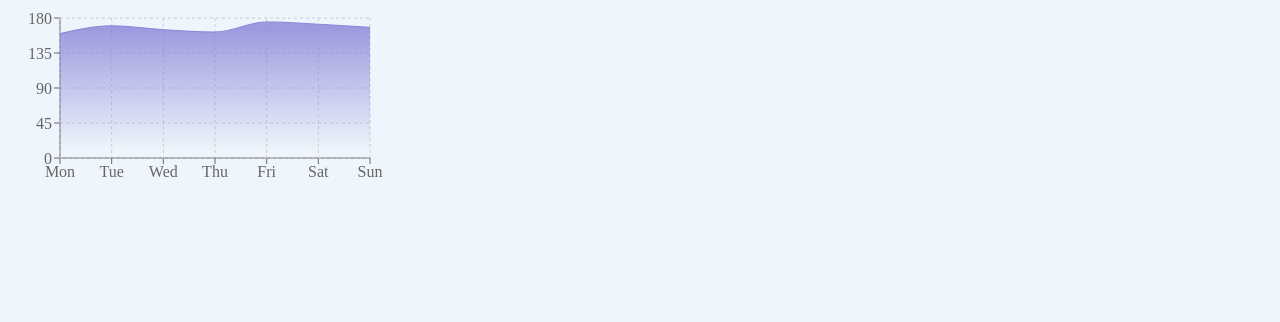
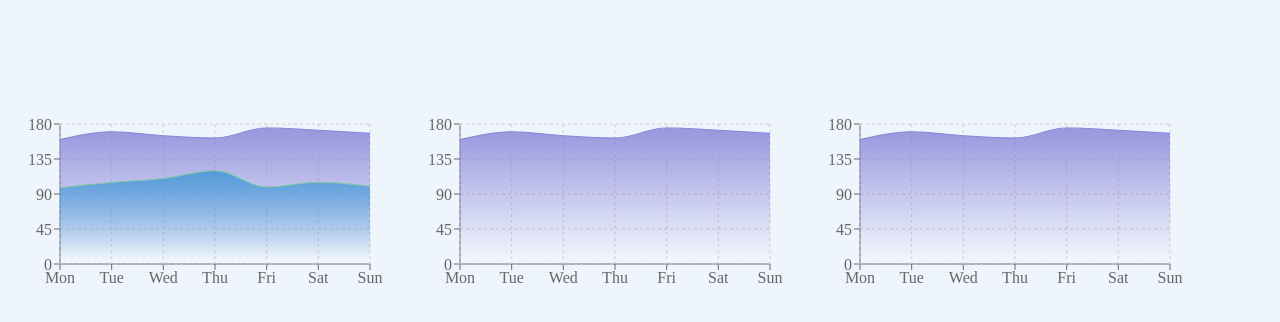
Before and after one commit to 0xajinkya/CRES_10_BITLORDS_CRESCENDO2K23_CLIENT, a Next.js app: page /sensorData in a window 1280 px wide. Shown: the top 322 px of the page. Built offline with nearby package versions, Linux system fonts and the light colour scheme.

Commit message:
made graphs

```diff
--- /dev/null
+++ b/components/Patient/Graph/Heart/index.jsx
@@ -0,0 +1,79 @@
+import React from 'react'
+import { Area, AreaChart, CartesianGrid, Tooltip, XAxis, YAxis } from 'recharts'
+import { Box } from '@mui/material';
+
+const Index = () => {
+
+    const data = [
+        {
+            "name": "Mon",
+            "sys": 160,
+            //   "dia": 98,
+            //"amt": 2400
+        },
+        {
+            "name": "Tue",
+            "sys": 170,
+            //   "dia": 105,
+            //"amt": 2210
+        },
+        {
+            "name": "Wed",
+            "sys": 165,
+            //   "dia": 110,
+            //"amt": 2290
+        },
+        {
+            "name": "Thu",
+            "sys": 162,
+            //   "dia": 120,
+            //"amt": 2000
+        },
+        {
+            "name": "Fri",
+            "sys": 175,
+            //   "dia": 99,
+            //"amt": 2181
+        },
+        {
+            "name": "Sat",
+            "sys": 172,
+            //   "dia": 105,
+            //"amt": 2500
+        },
+        {
+            "name": "Sun",
+            "sys": 168,
+            //   "dia": 100,
+            //"amt": 2100
+        }
+    ]
+
+    return (
+        <Box
+            mt={1}
+        >
+            <AreaChart width={400} height={180} data={data}
+                margin={{ top: 10, right: 30, left: 0, bottom: 0 }}>
+                <defs>
+                    <linearGradient id="colorsys" x1="0" y1="0" x2="0" y2="1">
+                        <stop offset="5%" stopColor="#8884d8" stopOpacity={0.8} />
+                        <stop offset="95%" stopColor="#8884d8" stopOpacity={0} />
+                    </linearGradient>
+                    <linearGradient id="colordia" x1="0" y1="0" x2="0" y2="1">
+                        <stop offset="5%" stopColor="#4197d7" stopOpacity={0.8} />
+                        <stop offset="95%" stopColor="#4197d7" stopOpacity={0} />
+                    </linearGradient>
+                </defs>
+                <XAxis dataKey="name" />
+                <YAxis />
+                <CartesianGrid strokeDasharray="3 3" />
+                <Tooltip />
+                <Area type="monotone" dataKey="sys" stroke="#8884d8" fillOpacity={1} fill="url(#colorsys)" />
+                <Area type="monotone" dataKey="dia" stroke="#82ca9d" fillOpacity={1} fill="url(#colordia)" />
+            </AreaChart>
+        </Box>
+    )
+}
+
+export default Index
--- /dev/null
+++ b/components/Patient/Graph/Sugar/index.jsx
@@ -0,0 +1,79 @@
+import React from 'react'
+import { Area, AreaChart, CartesianGrid, Tooltip, XAxis, YAxis } from 'recharts'
+import { Box } from '@mui/material';
+
+const Index = () => {
+
+    const data = [
+        {
+            "name": "Mon",
+            "sys": 160,
+            //   "dia": 98,
+            //"amt": 2400
+        },
+        {
+            "name": "Tue",
+            "sys": 170,
+            //   "dia": 105,
+            //"amt": 2210
+        },
+        {
+            "name": "Wed",
+            "sys": 165,
+            //   "dia": 110,
+            //"amt": 2290
+        },
+        {
+            "name": "Thu",
+            "sys": 162,
+            //   "dia": 120,
+            //"amt": 2000
+        },
+        {
+            "name": "Fri",
+            "sys": 175,
+            //   "dia": 99,
+            //"amt": 2181
+        },
+        {
+            "name": "Sat",
+            "sys": 172,
+            //   "dia": 105,
+            //"amt": 2500
+        },
+        {
+            "name": "Sun",
+            "sys": 168,
+            //   "dia": 100,
+            //"amt": 2100
+        }
+    ]
+
+    return (
+        <Box
+            mt={1}
+        >
+            <AreaChart width={400} height={180} data={data}
+                margin={{ top: 10, right: 30, left: 0, bottom: 0 }}>
+                <defs>
+                    <linearGradient id="colorsys" x1="0" y1="0" x2="0" y2="1">
+                        <stop offset="5%" stopColor="#8884d8" stopOpacity={0.8} />
+                        <stop offset="95%" stopColor="#8884d8" stopOpacity={0} />
+                    </linearGradient>
+                    <linearGradient id="colordia" x1="0" y1="0" x2="0" y2="1">
+                        <stop offset="5%" stopColor="#4197d7" stopOpacity={0.8} />
+                        <stop offset="95%" stopColor="#4197d7" stopOpacity={0} />
+                    </linearGradient>
+                </defs>
+                <XAxis dataKey="name" />
+                <YAxis />
+                <CartesianGrid strokeDasharray="3 3" />
+                <Tooltip />
+                <Area type="monotone" dataKey="sys" stroke="#8884d8" fillOpacity={1} fill="url(#colorsys)" />
+                <Area type="monotone" dataKey="dia" stroke="#82ca9d" fillOpacity={1} fill="url(#colordia)" />
+            </AreaChart>
+        </Box>
+    )
+}
+
+export default Index
--- a/pages/sensorData.jsx
+++ b/pages/sensorData.jsx
@@ -1,6 +1,9 @@
 import React from 'react'
 import { Area, AreaChart, CartesianGrid, Tooltip, XAxis, YAxis } from 'recharts'
 import { Box } from '@mui/material';
+// import Heart from '../components/Patient/Graph/Heart'
+import Heart from '../components/Patient/Graph/Heart';
+import Sugar from '../components/Patient/Graph/Sugar';
 
 const Index = () => {
 
@@ -8,48 +11,59 @@ const Index = () => {
     {
       "name": "Mon",
       "sys": 160,
-        //   "dia": 98,
+        "dia": 98,
       //"amt": 2400
     },
     {
       "name": "Tue",
       "sys": 170,
-        //   "dia": 105,
+        "dia": 105,
       //"amt": 2210
     },
     {
       "name": "Wed",
       "sys": 165,
-        //   "dia": 110,
+        "dia": 110,
       //"amt": 2290
     },
     {
       "name": "Thu",
       "sys": 162,
-        //   "dia": 120,
+        "dia": 120,
       //"amt": 2000
     },
     {
       "name": "Fri",
       "sys": 175,
-        //   "dia": 99,
+        "dia": 99,
       //"amt": 2181
     },
     {
       "name": "Sat",
       "sys": 172,
-        //   "dia": 105,
+        "dia": 105,
       //"amt": 2500
     },
     {
       "name": "Sun",
       "sys": 168,
-        //   "dia": 100,
+        "dia": 100,
       //"amt": 2100
     }
   ]
 
   return (
+    <Box
+
+    sx={{
+      display:'flex',
+      flexDirection:'row',
+      // justifyContent:'center',
+      alignItems:'center',
+      height:'50vh',
+      width:'100vw',
+
+    }}>
       <Box
         mt={1}
       >
@@ -73,6 +87,13 @@ const Index = () => {
           <Area type="monotone" dataKey="dia" stroke="#82ca9d" fillOpacity={1} fill="url(#colordia)" />
         </AreaChart>
       </Box>
+      <Box>
+        <Heart />
+      </Box>
+      <Box>
+        < Sugar/>
+      </Box>
+    </Box>
   )
 }
 
```
Lines whose indentation alone changed are shown as unchanged.
